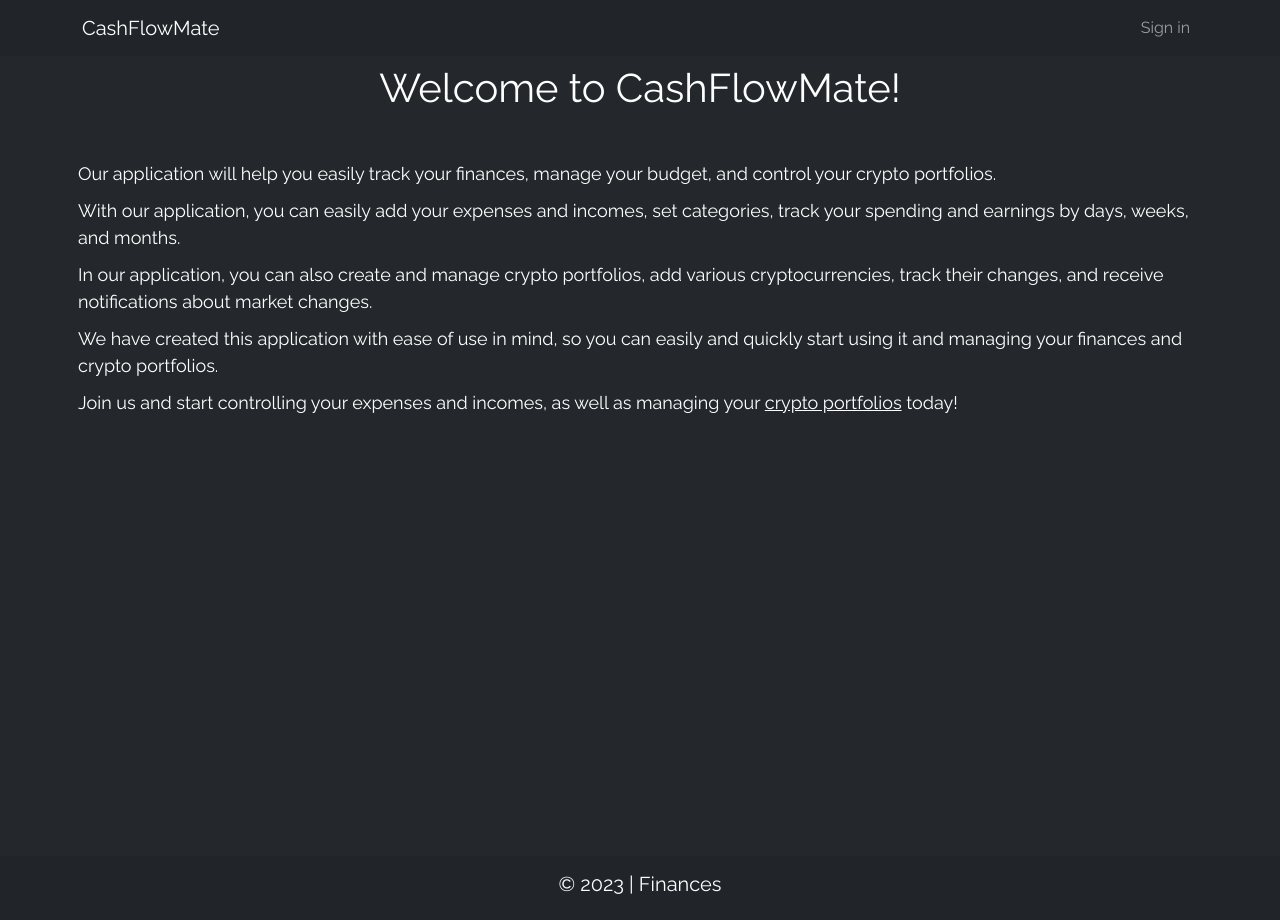
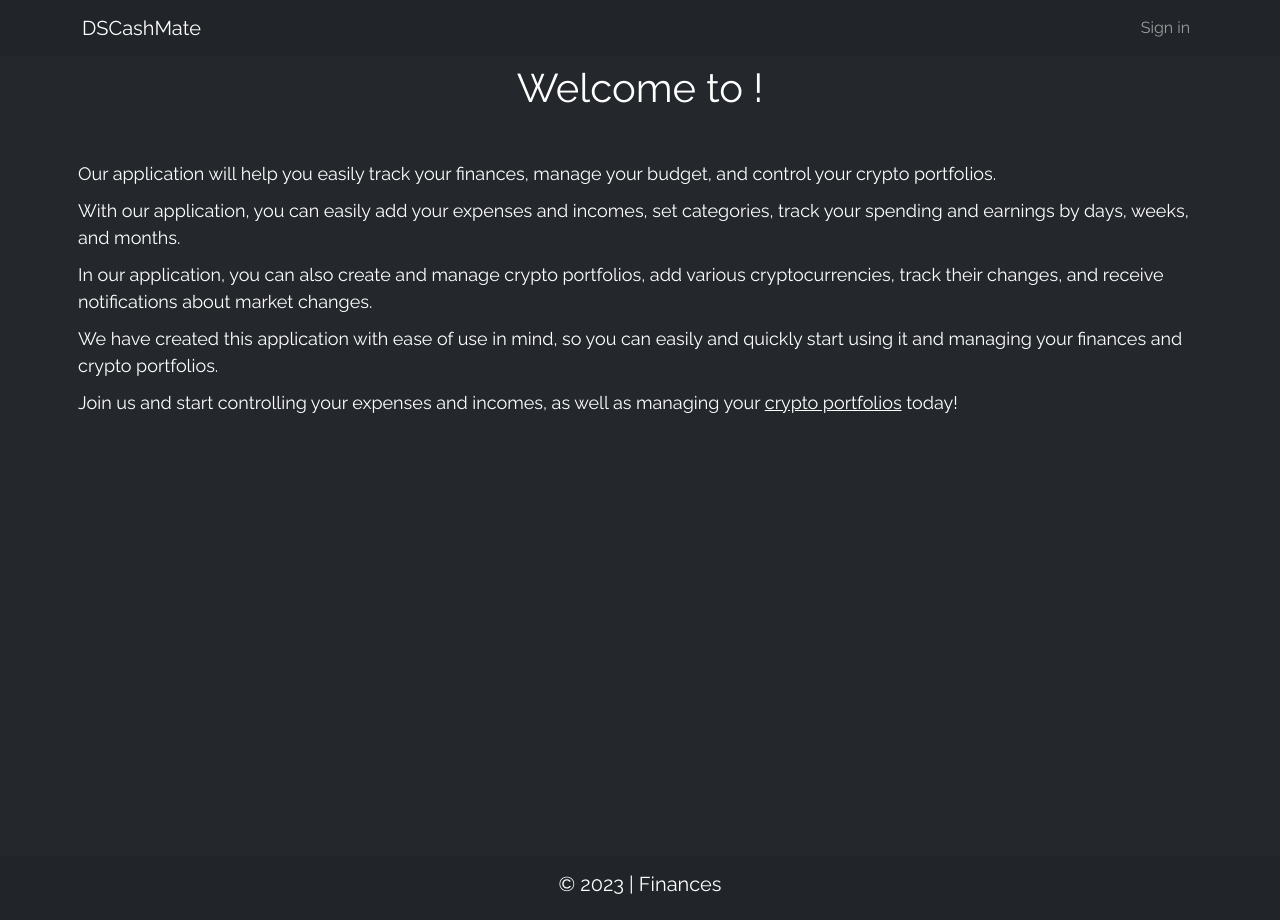
Before and after one commit to DarkStussy/finances_frontend, a React (Create React App) app: page / in a window 1280 px wide. Built offline with nearby package versions, Linux system fonts and the light colour scheme; no server answers.

Commit message:
rename app

```diff
--- a/src/components/header.jsx
+++ b/src/components/header.jsx
@@ -165,7 +165,7 @@ const Header = (props) => {
                 <Navbar collapseOnSelect expand="sm" bg="dark" variant="dark">
                     <Container>
                         <LinkContainer to="/">
-                            <Navbar.Brand>CashFlowMate</Navbar.Brand>
+                            <Navbar.Brand>DSCashMate</Navbar.Brand>
                         </LinkContainer>
                         <Navbar.Toggle aria-controls="responsive-navbar-nav"/>
                         <Navbar.Collapse id="responsive-navbar-nav">
--- a/src/pages/main.jsx
+++ b/src/pages/main.jsx
@@ -5,7 +5,7 @@ import {Link} from "react-router-dom";
 const Main = () => {
     return (
         <Container id="main" className="p-2">
-            <h1 className="text-center mb-5">Welcome to CashFlowMate!</h1>
+            <h1 className="text-center mb-5">Welcome to !</h1>
             <Row>
                 <Col>
                     <p>Our application will help you easily track your finances, manage your budget, and control your
```
Also changed, not shown: 1 other file (tests, documents, lock files or other folders).
